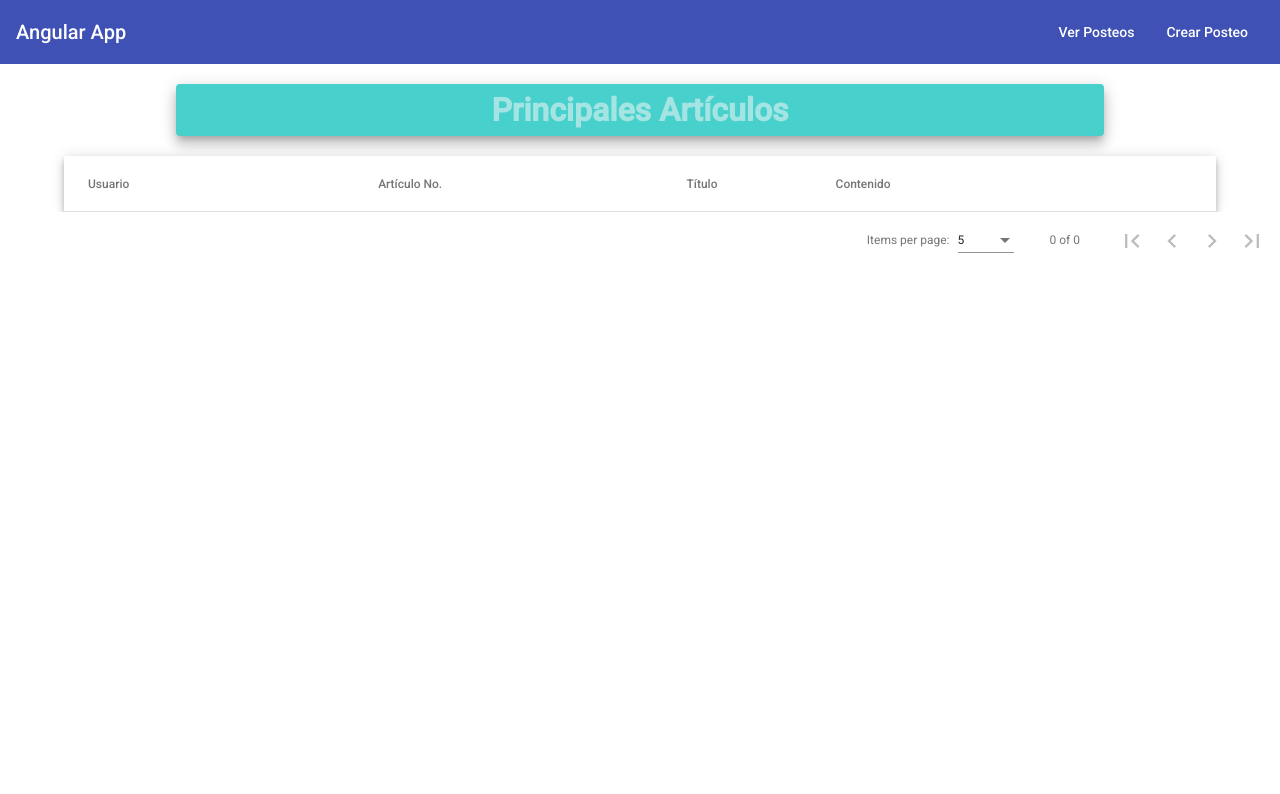
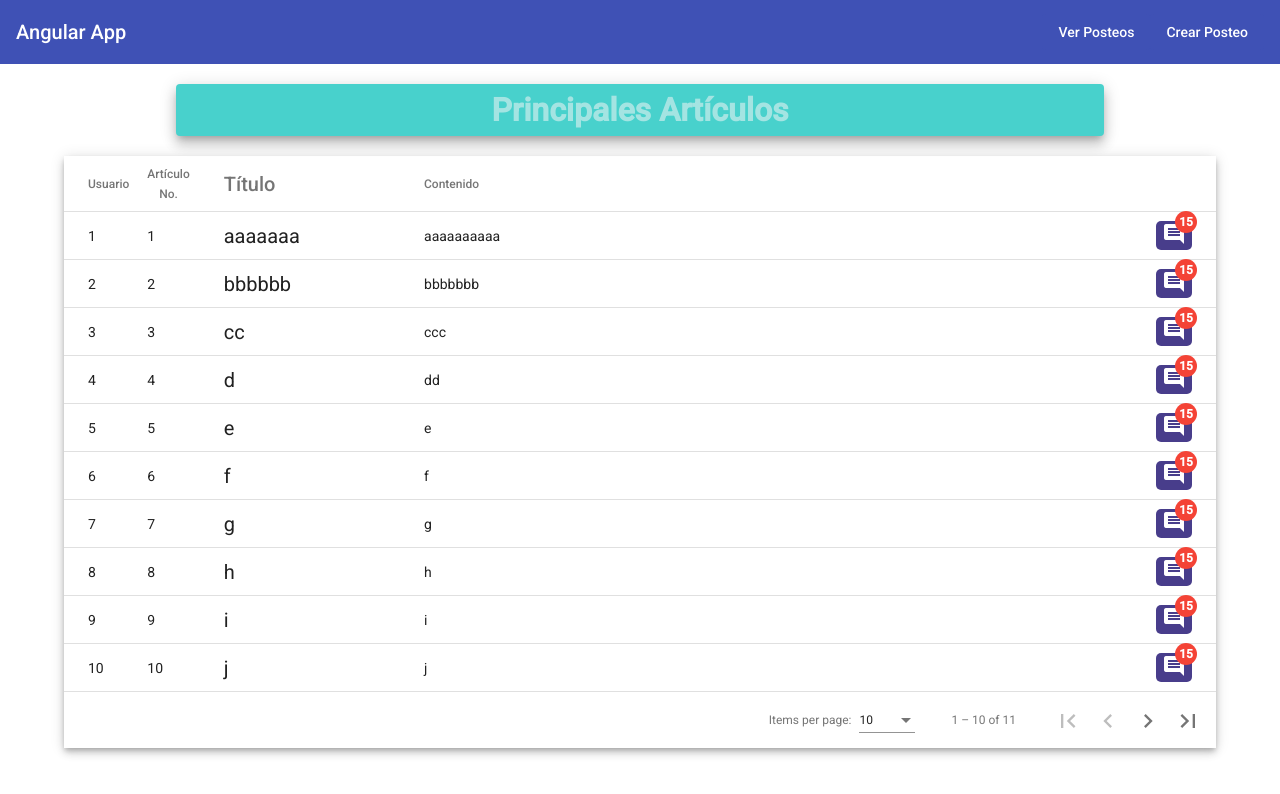
Before and after one commit to gromanoalvarez/Challenge-Frontend, an Angular app: page /dashboard in a window 1280 px wide. Shown: the top 794 px of the page. Built offline with nearby package versions, Linux system fonts and the light colour scheme; no server answers.

Commit message:
Mejoras en los posts, obtenidos con ejemplo de array de objetos

```diff
--- a/src/app/components/dashboard/inicio/inicio.component.css
+++ b/src/app/components/dashboard/inicio/inicio.component.css
@@ -9,24 +9,23 @@
   background-color: mediumturquoise;
   color: rgba(245, 245, 245, 0.535);
 }
-table {
+#table {
   width: 90%;
   margin: auto;
 }
-th .userId {
-  width: 5%;
+.mat-colim-userId{
+  width: 0.5em;
 }
-th .id {
-  width: 5%;
+.mat-colim-id{
+  width: 0.5em;
 }
-th .title {
-  width: 10%;
+.mat-column-title {
+  width: 20%;
+  padding-left: 16px;
+  font-size: 20px;
 }
-th .body {
+.mat-column-body {
   width: 70%;
-}
-th .comments {
-  width: 10%;
 }
 button{
     background-color: darkslateblue;
--- a/src/app/components/dashboard/inicio/inicio.component.html
+++ b/src/app/components/dashboard/inicio/inicio.component.html
@@ -8,25 +8,25 @@
 </mat-form-field>
 <br /> -->
 
-<div>
-  <table mat-table [dataSource]="dataSource" class="mat-elevation-z5">
+<div id="table" class="mat-elevation-z5">
+  <table mat-table [dataSource]="dataSource" matSort (matSortChange)="announceSortChange($event)" >
     <ng-container matColumnDef="userId">
-      <th class="userId" mat-header-cell *matHeaderCellDef>Usuario</th>
+      <th class="userId" mat-header-cell *matHeaderCellDef mat-sort-header sortActionDescription="Sort by User">Usuario</th>
       <td mat-cell *matCellDef="let element">{{ element.userId }}</td>
     </ng-container>
 
     <ng-container matColumnDef="id">
-      <th class="id" mat-header-cell *matHeaderCellDef>Artículo No.</th>
+      <th class="id" mat-header-cell *matHeaderCellDef mat-sort-header sortActionDescription="Sort by ID">Artículo No.</th>
       <td mat-cell *matCellDef="let element">{{ element.id }}</td>
     </ng-container>
 
     <ng-container matColumnDef="title">
-      <th class="title" mat-header-cell *matHeaderCellDef>Título</th>
+      <th class="title" mat-header-cell *matHeaderCellDef mat-sort-header sortActionDescription="Sort by title">Título</th>
       <td mat-cell *matCellDef="let element">{{ element.title }}</td>
     </ng-container>
 
     <ng-container matColumnDef="body">
-      <th class="body" mat-header-cell *matHeaderCellDef>Contenido</th>
+      <th class="body" mat-header-cell *matHeaderCellDef mat-sort-header sortActionDescription="Sort by content">Contenido</th>
       <td mat-cell *matCellDef="let element">{{ element.body }}</td>
     </ng-container>
 
@@ -45,9 +45,10 @@
   </table>
 
   <mat-paginator
-    [pageSizeOptions]="[5, 10, 20]"
+    [pageSize]="10"
+    [pageSizeOptions]="[5, 10, 25]"
     showFirstLastButtons
-    aria-label="Select page of periodic elements"
+    aria-label="Select page of Posts"
   >
   </mat-paginator>
 </div>
--- a/src/app/components/dashboard/inicio/inicio.component.ts
+++ b/src/app/components/dashboard/inicio/inicio.component.ts
@@ -1,16 +1,10 @@
 import { Component,  OnInit, ViewChild } from '@angular/core';
 import { MatPaginator } from '@angular/material/paginator';
+import { MatSort, Sort } from '@angular/material/sort';
 import { MatTableDataSource } from '@angular/material/table';
 import { PostsService } from 'src/app/services/posts.service';
-
-export interface Posts {
-  userId: number;
-  id: number;
-  title: string;
-  body: string;
-}
-
-const ELEMENT_DATA: Posts[] = [];
+import {LiveAnnouncer} from '@angular/cdk/a11y';
+import { Posts } from 'src/app/interfaces/post';
 
 @Component({
   selector: 'app-inicio',
@@ -19,30 +13,52 @@ const ELEMENT_DATA: Posts[] = [];
 })
 export class InicioComponent implements OnInit {
 
+  listPosts: Posts[]= [];
+
   displayedColumns: string[] = ['userId', 'id', 'title', 'body', 'comments'];
-  dataSource = new MatTableDataSource(ELEMENT_DATA);
+  dataSource!: MatTableDataSource<any>;
 
     @ViewChild(MatPaginator) paginator!: MatPaginator;
+    @ViewChild(MatSort) sort!: MatSort;
 
-  constructor(private _postsServices: PostsService) {
-    this.cargarPosts();
-   }
+
+  constructor(private _postsServices: PostsService, private _liveAnnouncer: LiveAnnouncer) {}
 
   ngOnInit(): void {
+    this.cargarPosts();
   }
   ngAfterViewInit() {
     this.dataSource.paginator = this.paginator;
+    this.dataSource.sort = this.sort;
   }
 
+  /** Announce the change in sort state for assistive technology. */
+  announceSortChange(sortState: Sort) {
+    // This example uses English messages. If your application supports
+    // multiple language, you would internationalize these strings.
+    // Furthermore, you can customize the message to add additional
+    // details about the values being sorted.
+    if (sortState.direction) {
+      this._liveAnnouncer.announce(`Sorted ${sortState.direction}ending`);
+    } else {
+      this._liveAnnouncer.announce('Sorting cleared');
+    }
+  }
+
+  // cargarPosts(){
+  //     // console.log(data);
+  //     //   body: "ea velit perferendis earum ut voluptatem voluptate itaque iusto\ntotam pariatur in\nnemo voluptatem voluptatem autem magni tempora minima in\nest distinctio qui assumenda accusamus dignissimos officia nesciunt nobis"
+  //     //   id: 34
+  //     //   title: "magnam ut rerum iure"
+  //     //   userId: 4
+  //   this._postsServices.getPost().subscribe( data => {
+  //     this.dataSource = data;
+  //   });
+  // }
+
   cargarPosts(){
-      // console.log(data);
-      //   body: "ea velit perferendis earum ut voluptatem voluptate itaque iusto\ntotam pariatur in\nnemo voluptatem voluptatem autem magni tempora minima in\nest distinctio qui assumenda accusamus dignissimos officia nesciunt nobis"
-      //   id: 34
-      //   title: "magnam ut rerum iure"
-      //   userId: 4
-    this._postsServices.getPost().subscribe( data => {
-      this.dataSource = data;
-    });
+    this.listPosts = this._postsServices.getPosts();
+    this.dataSource = new  MatTableDataSource(this.listPosts);
   }
 
 }
--- /dev/null
+++ b/src/app/interfaces/post.ts
@@ -0,0 +1,6 @@
+export interface Posts {
+    userId: number;
+    id: number;
+    title: string;
+    body: string;
+  }
--- a/src/app/services/posts.service.ts
+++ b/src/app/services/posts.service.ts
@@ -1,6 +1,7 @@
 import { HttpClient } from '@angular/common/http';
 import { Injectable } from '@angular/core';
 import { Observable } from 'rxjs';
+import { Posts } from '../interfaces/post';
 
 @Injectable({
   providedIn: 'root'
@@ -9,13 +10,29 @@ import { Observable } from 'rxjs';
 //Utilizacion de servicios: 1. Para hacer peticion http al backend 2. Para reutilizacion de codigo 3. Para comunicacion entre componentes
 export class PostsService {
 
+  posts: Posts[]= [
+    { id:1, body: 'aaaaaaaaaa',title:'aaaaaaa',userId:1},
+    { id:2, body: 'bbbbbbb',title:'bbbbbb',userId:2},
+    { id:3, body: 'ccc',title:'cc',userId:3},
+    { id:4, body: 'dd',title:'d',userId:4},
+    { id:5, body: 'e',title:'e',userId:5},
+    { id:6, body: 'f',title:'f',userId:6},
+    { id:7, body: 'g',title:'g',userId:7},
+    { id:8, body: 'h',title:'h',userId:8},
+    { id:9, body: 'i',title:'i',userId:9},
+    { id:10, body: 'j',title:'j',userId:10},
+    { id:11, body: 'k',title:'k',userId:11},
+  ];
   endpoint:string;
 
   constructor(private http: HttpClient) {
     this.endpoint = 'https://jsonplaceholder.typicode.com/posts';
   }
 
-  getPost(): Observable<any> {
-    return this.http.get(this.endpoint);
+  // getPost(): Observable<any> {
+  //   // this.posts = this.http.get(this.endpoint);
+  // }
+  getPosts(){
+    return this.posts.slice();
   }
 }
```
Also changed, not shown: src/app/components/shared/shared.module.ts (+5 -2 lines).
